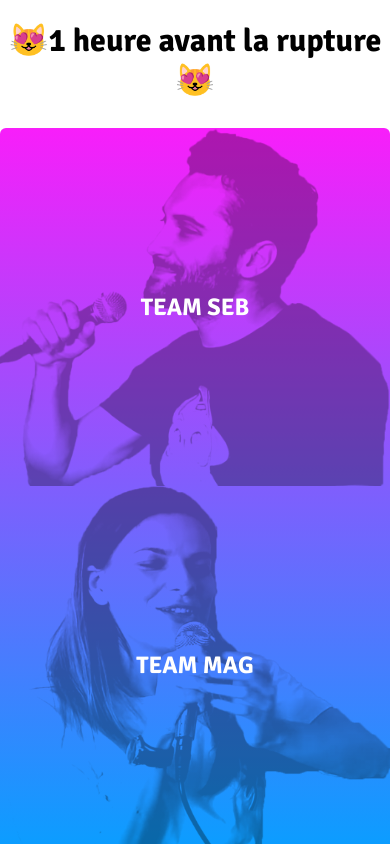
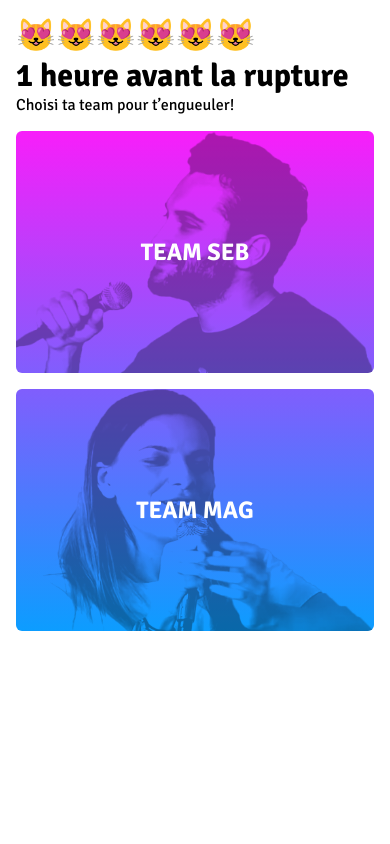
Before and after one commit to batgithub/1HALR-sampler, a website: page dev/index.html in a window 390 px wide. Drawn offline with nearby package versions, Linux system fonts and the light colour scheme.

Commit message:
New UI for 2 section, start Animation on click. Fix task uglify

```diff
--- a/dev/app.js
+++ b/dev/app.js
@@ -1,2 +1,2 @@
-function loader(){$("button").each(function(){var file=$(this).data("file"),audio='<audio preload="auto" id="'+file+'"><source src="./src/audio/'+file+'.mp3"><span>NaN';$("#"+file),$("#"+file);$(this).append(audio)})}function playSound(id){var audioClick=$("#"+id)[0],duration=1e3*audioClick.duration;audioClick.play(),audioClick.onplaying=function(){$(audioClick).parent().addClass("active")},setTimeout(function(){$(audioClick).parent().removeClass("active")},duration)}
+var teamSeb=$("#teamSeb"),position=teamSeb.position(),width=teamSeb.outerWidth(),height=teamSeb.outerHeight(),margin=teamSeb.css("marginLeft");function loader(){$("button").each(function(){var file=$(this).data("file"),audio='<audio preload="auto" id="'+file+'"><source src="./src/audio/'+file+'.mp3"><span>NaN';$("#"+file),$("#"+file);$(this).append(audio)})}function playSound(id){var audioClick=$("#"+id)[0],duration=1e3*audioClick.duration;audioClick.play(),audioClick.onplaying=function(){$(audioClick).parent().addClass("active")},setTimeout(function(){$(audioClick).parent().removeClass("active")},duration)}console.log(position),console.log(width),console.log(height),console.log(margin),console.log("aaaadazzml"),teamSeb.click(function(){$("#sebPop").css({display:"block",height:height,width:width,zIndex:"1000",top:position.top,left:position.left+margin}),$("#sebPop").animate({top:"0",left:"0",width:"100%",height:"100%"},300)});
 //# sourceMappingURL=app.js.map
--- a/dev/index.html
+++ b/dev/index.html
@@ -10,20 +10,24 @@
   <body onload="loader()">
 
     <header>
-      <h1>😻1 heure avant la rupture😻</h1>
-      <p>Choisi ta team pour t’engueuler!</p>
+      <div class="container">
+        <h1 class="title">😻😻😻😻😻😻<br /> 1 heure avant la rupture</h1>
+        <p class="sub">Choisi ta team pour t’engueuler!</p>
+      </div>
     </header>
     <main>
       <div class="container">
-        <section class="team seb">
+        <section class="team seb " id="teamSeb">
           <h2>Team Seb</h2>
         </section>
-        <section class="team mag">
+        <section class="team mag" id="teamMag">
           <h2>Team Mag</h2>
         </section>
       </div>
     </main>
+    <div class="pop" id="sebPop">
 
+    </div>
 
     <!-- <button  data-file="mariannerireMoyen" onclick="playSound($(this).data('file'))">
         Hé ha ha ha !
--- a/dev/js/test1.js
+++ b/dev/js/test1.js
@@ -1,3 +1,33 @@
+var teamSeb = $( "#teamSeb" );
+var position = teamSeb.position();
+var width = teamSeb.outerWidth();
+var height = teamSeb.outerHeight();
+var margin = teamSeb.css("marginLeft");
+
+console.log(position);
+console.log(width);
+console.log(height);
+console.log(margin);
+console.log("aaaadazzml");
+
+teamSeb.click(function(){
+  $( "#sebPop" ).css({
+    display:'block',
+    height:height,
+    width: width,
+    zIndex: '1000',
+    top: position.top,
+    left: position.left + margin
+  })
+  $( "#sebPop" ).animate({
+    top:'0',
+    left:'0',
+    width:'100%',
+    height:'100%'
+  },300)
+})
+
+
 function loader() {
     $("button").each(
         function(){
--- /dev/null
+++ b/dev/sass/_header.scss
@@ -0,0 +1,9 @@
+header {
+  padding: 1em;
+  h1.title {
+    margin: 0;
+  }
+  p.sub {
+    margin:0;
+  }
+}
--- /dev/null
+++ b/dev/sass/_pop.scss
@@ -0,0 +1,9 @@
+.pop {
+  display: none;
+  position: absolute;
+  background: url('src/imgs/teamSeb.png'),linear-gradient( to right,  #F81EFA, #805EFD);
+  background-repeat: no-repeat;
+  background-position: top right;
+  background-size: cover;
+  background-blend-mode: multiply;
+}
--- a/dev/sass/_teamsMenu.scss
+++ b/dev/sass/_teamsMenu.scss
@@ -1,19 +1,31 @@
 .team {
-  background-blend-mode: multiply;
   color: white;
   text-transform: uppercase;
+  background-blend-mode: multiply;
+  border-radius: $radius;
+  width: 50%;
+  height: 100%;
 
+  &:hover {
+    background-size: contain;
+    cursor: pointer;
+  }
+  @media (max-width: 600px) {
+    /* On mobile */
+      width: auto;
+  }
 }
 .team.seb {
-  border-radius: $radius 0 0 0 ;
+  margin: 0 .5em 0 1em;
   background: url('src/imgs/teamSeb.png'),linear-gradient( to right,  #F81EFA, #805EFD);
   background-repeat: no-repeat;
   background-position: top right;
   background-size: cover;
 
+
   @media (max-width: 600px) {
     /* On mobile */
-    border-radius: $radius $radius 0 0 ;
+    margin: 0 1em .5em 1em;
     background: url('src/imgs/teamSeb.png'),linear-gradient( to bottom,  #F81EFA, #805EFD);
     background-repeat: no-repeat;
     background-position: top center;
@@ -21,8 +33,13 @@
   }
 
 }
+
+
+
+
+
 .team.mag {
-  border-radius:  0 $radius 0 0 ;
+  margin: 0 1em 0 .5em;
   background: url('src/imgs/teamMag.png'),linear-gradient( to right,   #805EFD, #0C9DFF );
   background-repeat: no-repeat;
   background-position: top left;
@@ -30,7 +47,7 @@
 
   @media (max-width: 600px) {
     /* On mobile */
-    border-radius:  0 0 0 0 ;
+    margin: .5em 1em 0 1em;
     background: url('src/imgs/teamMag.png'),linear-gradient( to bottom, #805EFD, #0C9DFF);
     background-repeat: no-repeat;
     background-position: top center;
--- a/dev/sass/layout/_home.scss
+++ b/dev/sass/layout/_home.scss
@@ -1,37 +1,36 @@
 body {
   height: 100vh;
+  box-sizing: border-box;
 }
 
 header {
   display: flex;
   flex-direction: column;
-  height: 8em;
+  justify-content: center;
   width: 100%;
-  text-align: center;
+  box-sizing: border-box;
 }
 
 main {
-  height: calc( 100% - 8em);
-
+  height: 500px;
+  box-sizing: border-box;
 
   .container {
     display: flex;
     height: 100%;
+    box-sizing: border-box;
 
     .team {
       display: flex;
       flex-direction: column;
       align-items: center;
       justify-content: center;
-      width: 50%;
-      height: 100%;
+
+      box-sizing: border-box;
     }
     @media (max-width: 600px) {
       /* On mobile */
       flex-direction: column;
-      .team {
-        width: 100%;
-      }
     }
   }
 
--- a/dev/sass/style.scss
+++ b/dev/sass/style.scss
@@ -12,6 +12,8 @@ $font: 'signika', helvetica, arial, sans-serif;
 @import "base/reset";
 @import "layout/home";
 @import  "teamsMenu";
+@import  "header";
+@import  "pop";
 
 
 
@@ -22,4 +24,5 @@ body {
   flex-direction: column;
   background: $background;
   font-family: $font;
+  box-sizing: border-box;
 }
--- a/gruntfile.js
+++ b/gruntfile.js
@@ -62,7 +62,6 @@ module.exports = function(grunt){
             files: {
               'dev/app.js': [
                 'dev/js/test1.js',
-                'dev/js/test2.js'
               ]
             }
           },
@@ -73,7 +72,6 @@ module.exports = function(grunt){
             files: {
               'docs/app.js': [
                 'dev/js/test1.js',
-                'dev/js/test2.js'
               ]
             }
           }
@@ -93,7 +91,7 @@ module.exports = function(grunt){
             },
             js: {
               files: ['dev/js/**/*.js'],
-              task: ['uglify:dev']
+              tasks: ['uglify:dev']
             },
             grunt: {
                 files: ['gruntfile.js'],
```
Also changed, not shown: dev/style.css, 1 other file.
